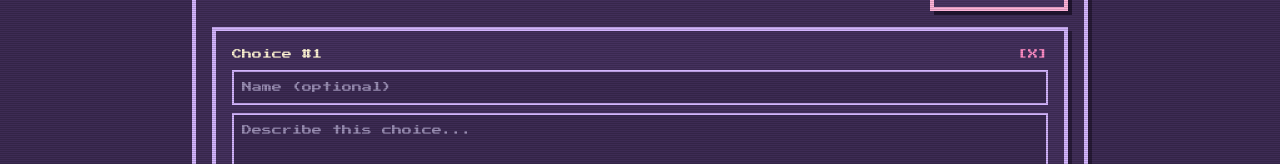
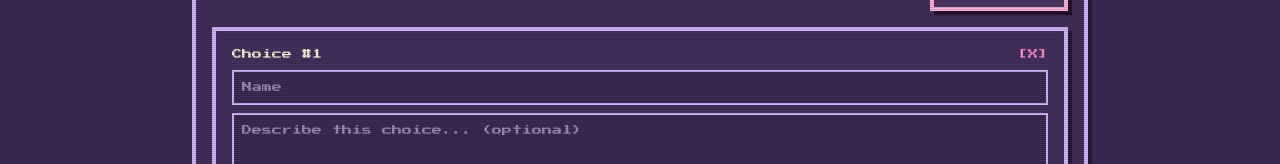
Before and after one commit to szelingtan/overkill_frontend, a React (Vite) app: page / in a window 1280 px wide. Both pictures are taken after a click on the button "+ ADD CHOICE". Shown: the part 636-800 px from the top of the page. Built offline with nearby package versions, Linux system fonts and the light colour scheme.

Commit message:
update UI for user input

```diff
--- a/src/components/setup/ChoiceInput.tsx
+++ b/src/components/setup/ChoiceInput.tsx
@@ -18,6 +18,7 @@ export const ChoiceInput = ({
   const handleAddChoice = () => {
     const newChoice: Choice = {
       id: `choice-${Date.now()}`,
+      name: '',
       description: '',
     }
     onAdd(newChoice)
@@ -61,7 +62,7 @@ export const ChoiceInput = ({
                   type="text"
                   value={choice.name || ''}
                   onChange={(e) => onUpdate(choice.id, { name: e.target.value })}
-                  placeholder="Name (optional)"
+                  placeholder="Name"
                   className="w-full bg-pixel-darker text-pixel-cream border-2 border-pixel-light-purple p-2 text-sm-pixel font-pixel focus:border-pixel-pink outline-none placeholder:text-pixel-gray"
                 />
 
@@ -70,7 +71,7 @@ export const ChoiceInput = ({
                   onChange={(e) =>
                     onUpdate(choice.id, { description: e.target.value })
                   }
-                  placeholder="Describe this choice..."
+                  placeholder="Describe this choice... (optional)"
                   rows={3}
                   className="w-full bg-pixel-darker text-pixel-cream border-2 border-pixel-light-purple p-2 text-sm-pixel font-pixel resize-none focus:border-pixel-pink outline-none placeholder:text-pixel-gray"
                 />
```
